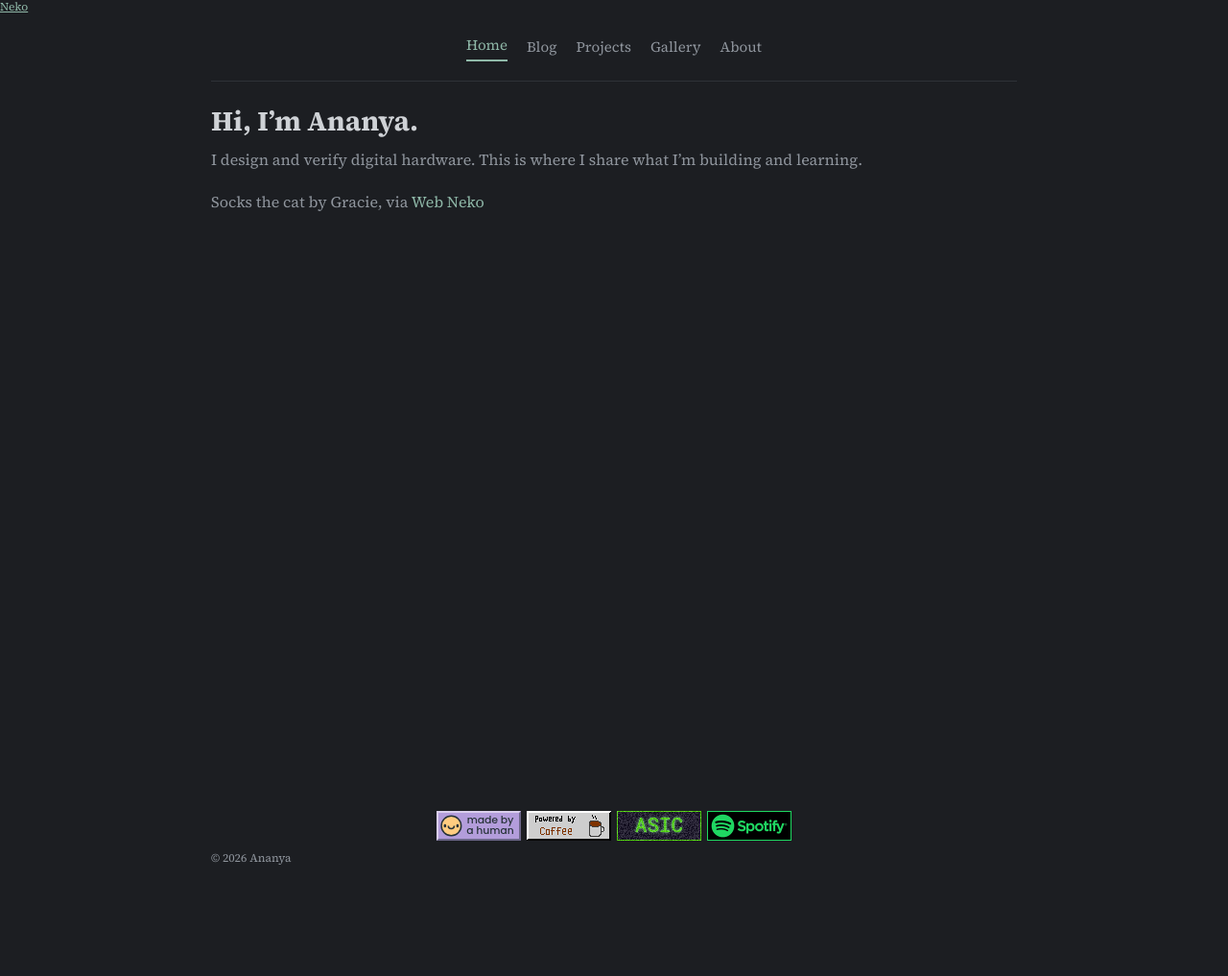
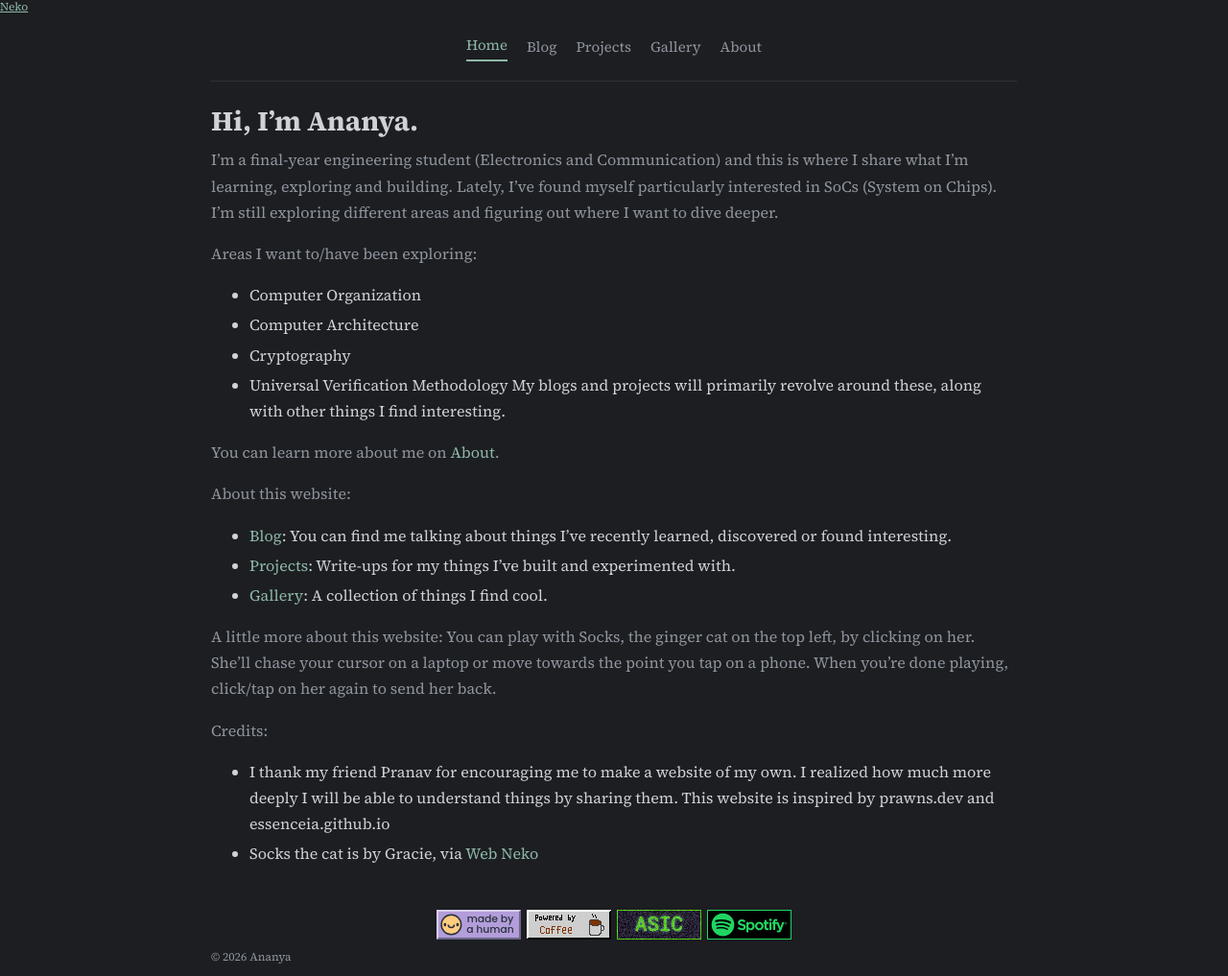
Before and after one commit to ananya-verma190/ananya-verma190.github.io, a Jekyll site: the page built from index.html, in a window 1280 px wide. Shown: the whole page at 96% size. Built offline with Jekyll 4.4.1, drawn with Linux system fonts in a browser that asks for light colours; before the commit the page ends 914 px from its top, so only the background shows below that.

Commit message:
edited home page

```diff
--- a/_includes/home.md
+++ b/_includes/home.md
@@ -1,12 +1,25 @@
-I design and verify digital hardware. This is where I share what I'm building and learning.
+I'm a final-year engineering student (Electronics and Communication) and this is where I share what I'm learning, exploring and building.
+Lately, I've found myself particularly interested in SoCs (System on Chips). I'm still exploring different areas and figuring out where I want to dive deeper.
 
+Areas I want to/have been exploring:
+- Computer Organization
+- Computer Architecture
+- Cryptography
+- Universal Verification Methodology
+My blogs and projects will primarily revolve around these, along with other things I find interesting.
 
+You can learn more about me on [About](https://ananya-verma190.github.io/#about).
 
+About this website:
+- [Blog](https://ananya-verma190.github.io/#blog): You can find me talking about things I've recently learned, discovered or found interesting.
+- [Projects](https://ananya-verma190.github.io/#projects): Write-ups for my things I've built and experimented with.
+- [Gallery](https://ananya-verma190.github.io/#gallery): A collection of things I find cool.
 
+A little more about this website:
+You can play with Socks, the ginger cat on the top left, by clicking on her.
+She'll chase your cursor on a laptop or move towards the point you tap on a phone. When you're done playing, click/tap on her again to send her back.
 
-
-
-
-
-
-Socks the cat by Gracie, via [Web Neko](https://webneko.net/)
+Credits:
+- I thank my friend Pranav for encouraging me to make a website of my own. I realized how much more deeply I will be able to understand things by sharing them.
+  This website is inspired by prawns.dev and essenceia.github.io
+- Socks the cat is by Gracie, via [Web Neko](https://webneko.net/)
```
